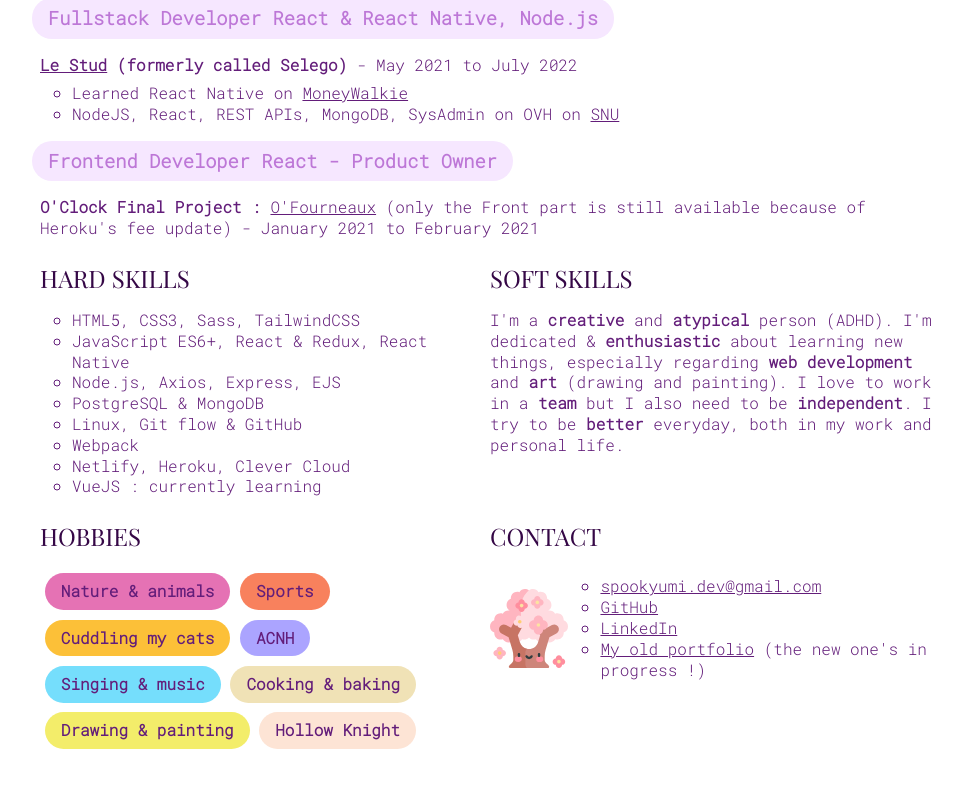
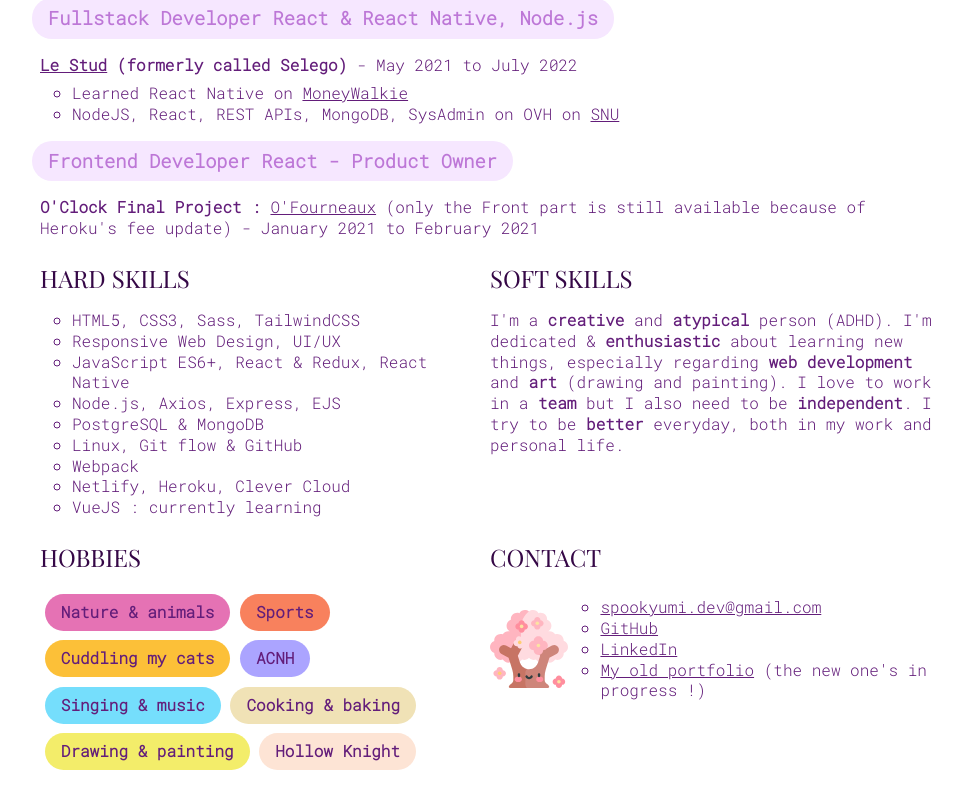
Before and after one commit to SpookyUmi/umi-portfolio, a Next.js app: page / in a window 1280 px wide. Shown: the part 857-1666 px from the top of the page, without its empty margins (150-1112 px from the left). Built offline with nearby package versions, Linux system fonts and the light colour scheme.

Commit message:
add hard skill

```diff
--- a/pages/index.js
+++ b/pages/index.js
@@ -102,6 +102,7 @@ export default function Home() {
           <h2>HARD SKILLS</h2>
           <ul>
             <li>HTML5, CSS3, Sass, TailwindCSS</li>
+            <li>Responsive Web Design, UI/UX</li>
             <li>JavaScript ES6+, React & Redux, React Native</li>
             <li>Node.js, Axios, Express, EJS</li>
             <li>PostgreSQL & MongoDB</li>
```
